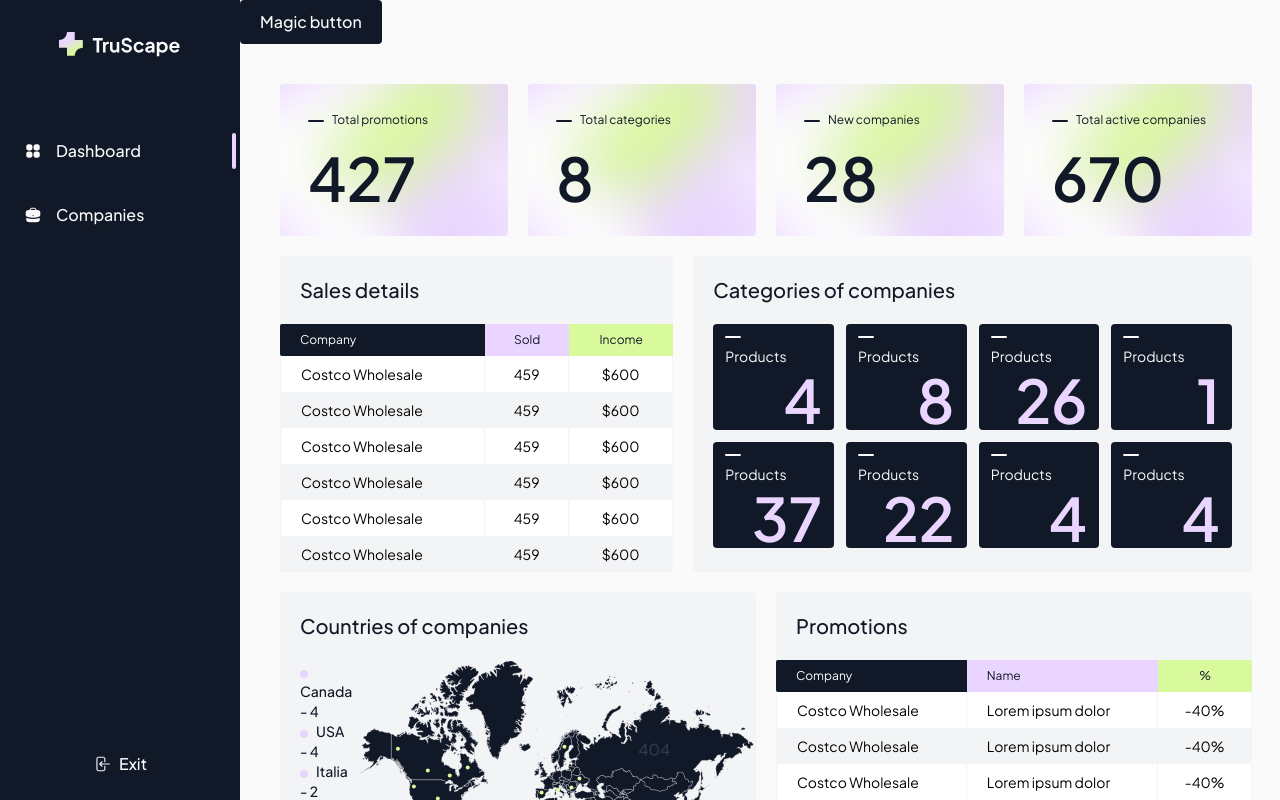
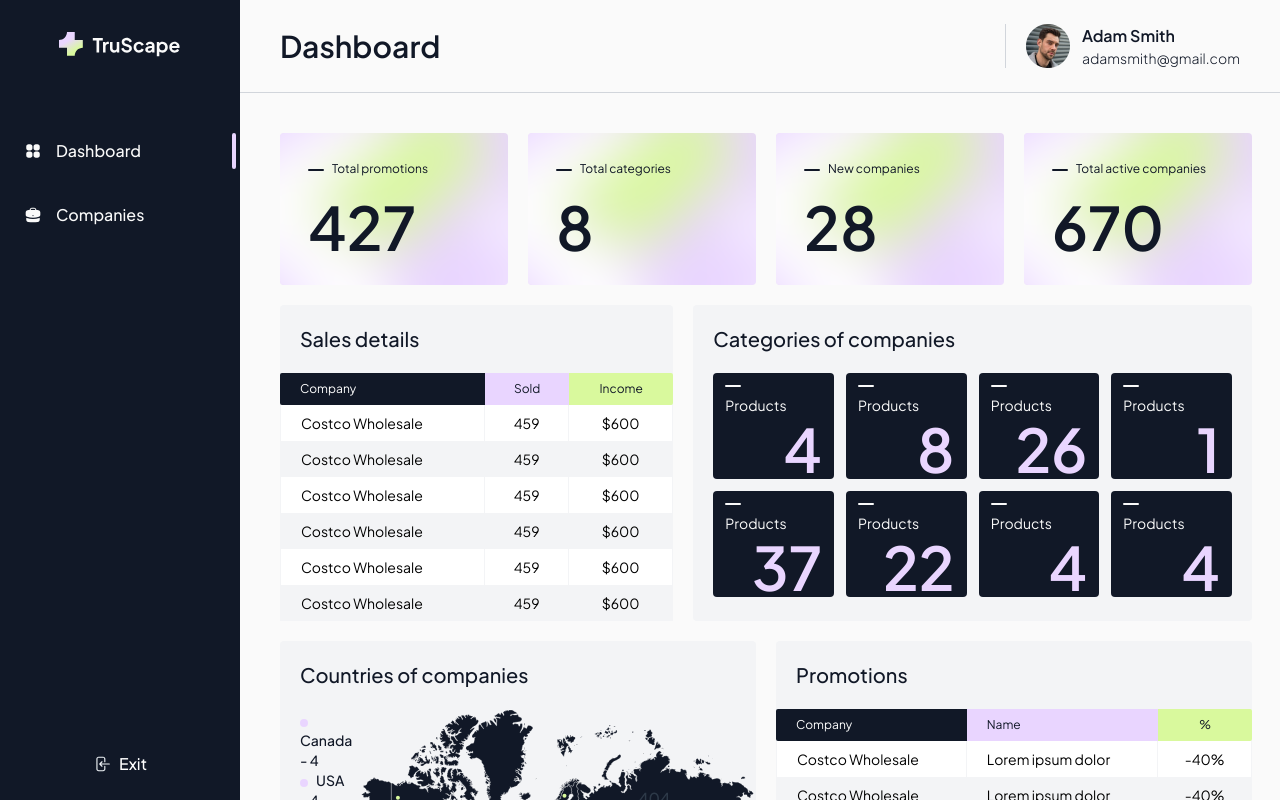
Before and after one commit to Andrij-Panasenko/nextjs-learn, a Next.js app in the folder crm-system/: page /dashboard in a window 1280 px wide. Shown: the top 800 px of the page. Built offline with nearby package versions, Linux system fonts and the light colour scheme.

Commit message:
add header

```diff
--- a/crm-system/src/app/(admin)/dashboard/page.tsx
+++ b/crm-system/src/app/(admin)/dashboard/page.tsx
@@ -1,14 +1,14 @@
 import React from 'react';
 import Sidebar from '@/app/components/sidebar';
-import MagicButton from '@/app/components/magic-button';
+import Header from '@/app/components/header';
 
 export interface PageProps {}
 
 export default function Page({}: PageProps) {
   return (
     <>
+      <Header>Dashboard</Header>
       <Sidebar />
-      <MagicButton/>
     </>
   );
 }
```
